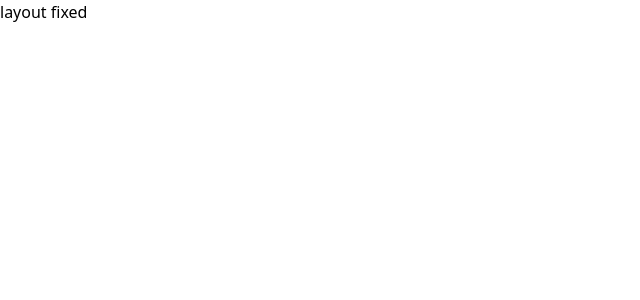
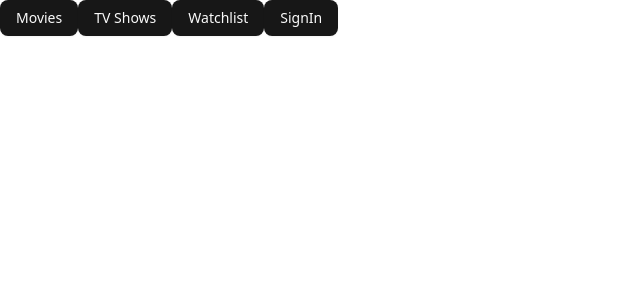
Before and after one commit to pankajkoree/moviedetailssearch, a Next.js app: page / in a window 1280 px wide. Shown: the top 300 px of the page, without its empty margins (0-640 px from the left). Built offline with nearby package versions, Linux system fonts and the light colour scheme.

Commit message:
movie details

```diff
--- a/src/app/page.js
+++ b/src/app/page.js
@@ -1,7 +1,9 @@
+import { NavBar } from "@/components/NavBar";
+
 export default function Home() {
   return (
     <div>
-      <h1>layout fixed</h1>
+      <NavBar />
     </div>
   );
 }
--- a/src/components/NavBar.jsx
+++ b/src/components/NavBar.jsx
@@ -1,6 +1,6 @@
 const { Button } = require("./ui/button");
 
-const NavBar = () => {
+export const NavBar = () => {
   return (
     <div>
       <Button>Movies</Button>
```
